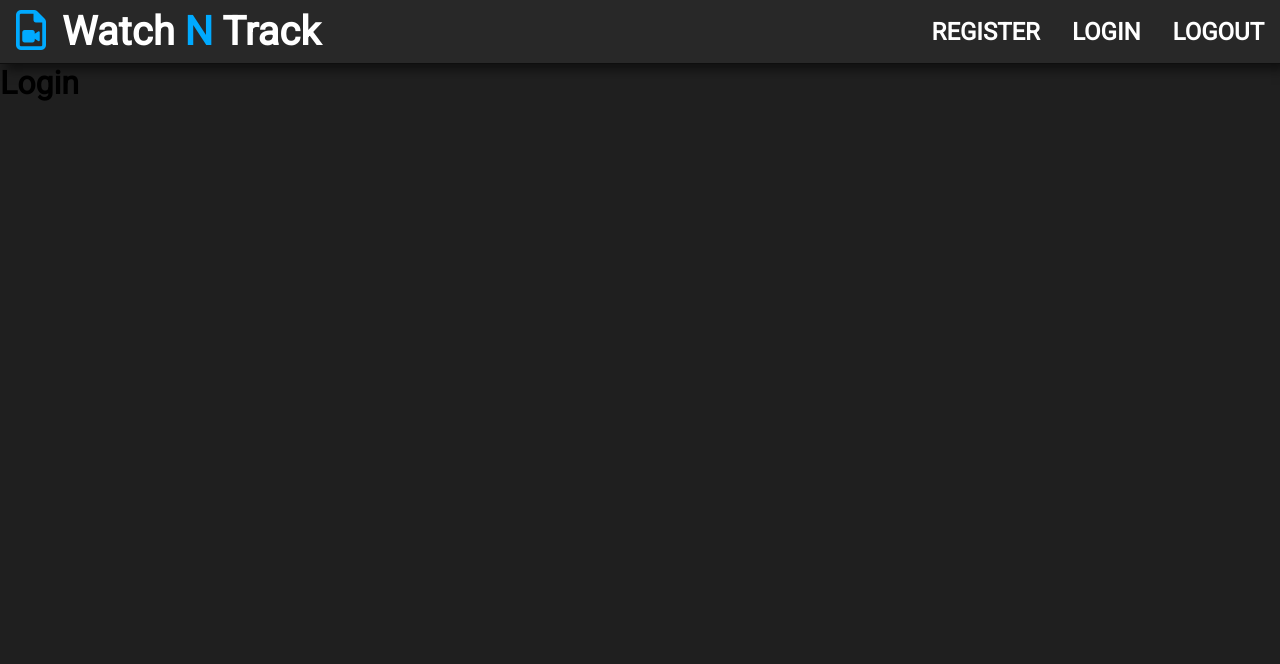
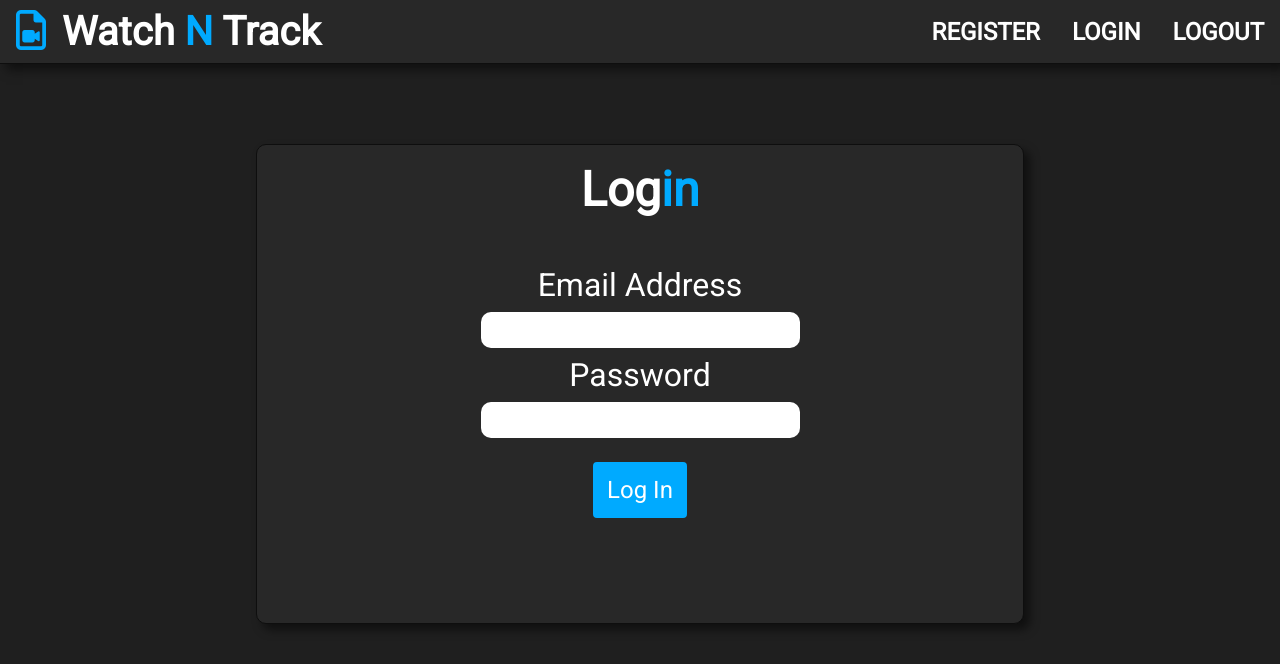
Before and after one commit to cburnjohnson/watch-n-track, a React (Create React App) app in the folder client/: page /login in a window 1280 px wide. Shown: the top 664 px of the page. Built offline with nearby package versions, Linux system fonts and the light colour scheme.

Commit message:
login form styling

```diff
--- a/client/src/components/pages/Login.js
+++ b/client/src/components/pages/Login.js
@@ -1,9 +1,35 @@
 import React from 'react';
 
 const Login = () => {
+    const onSubmit = e => {
+        e.preventDefault();
+        console.log('logged in');
+    };
+
     return (
-        <div>
-            <h1>Login</h1>
+        <div className='form-container'>
+            <h1>
+                Log<span className='highlight'>in</span>
+            </h1>
+            <form onSubmit={onSubmit} className='flex-form login-form'>
+                <div className='form-group'>
+                    <label htmlFor='email'>Email Address</label>
+                    <input type='email' name='email' required />
+                </div>
+                <div className='form-group'>
+                    <label htmlFor='password'>Password</label>
+                    <input
+                        type='password'
+                        name='password'
+                        required
+                        minLength='6'
+                    />
+                </div>
+
+                <div className='form-group'>
+                    <input type='submit' value='Log In' />
+                </div>
+            </form>
         </div>
     );
 };
--- a/client/src/style.css
+++ b/client/src/style.css
@@ -223,6 +223,7 @@ nav ul li a:hover {
     margin: 5rem auto;
     text-align: center;
     padding: 1rem;
+    border-radius: 10px;
     background-color: #282828;
     border: 1px solid #0e0e0e;
     -webkit-box-shadow: 6px 6px 10px 0px rgba(0, 0, 0, 0.5);
@@ -239,6 +240,10 @@ nav ul li a:hover {
     display: flex;
     flex-direction: column;
     margin-top: 1rem;
+}
+
+.flex-form.login-form {
+    margin: 3rem;
 }
 
 .form-group label {
```
